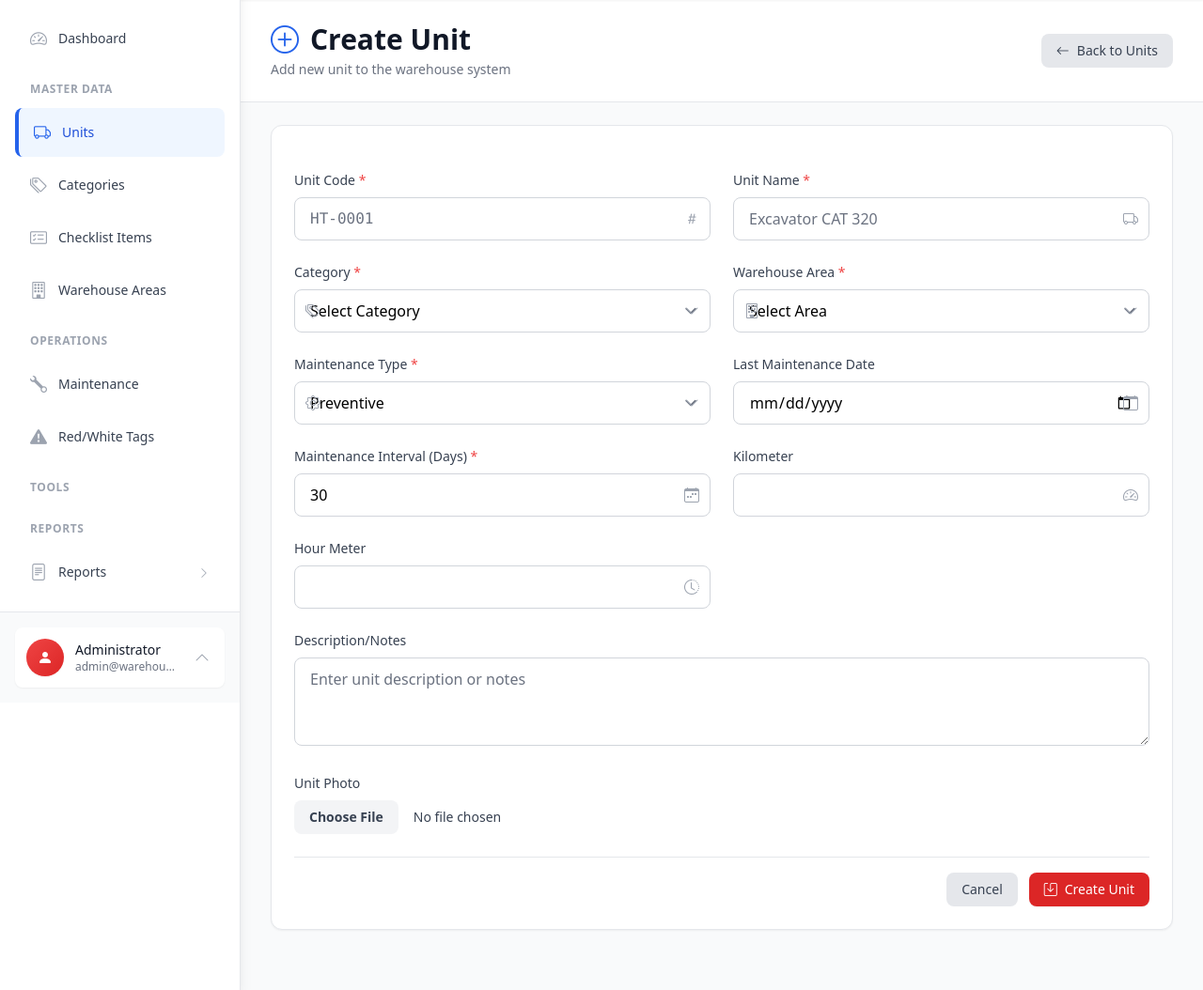
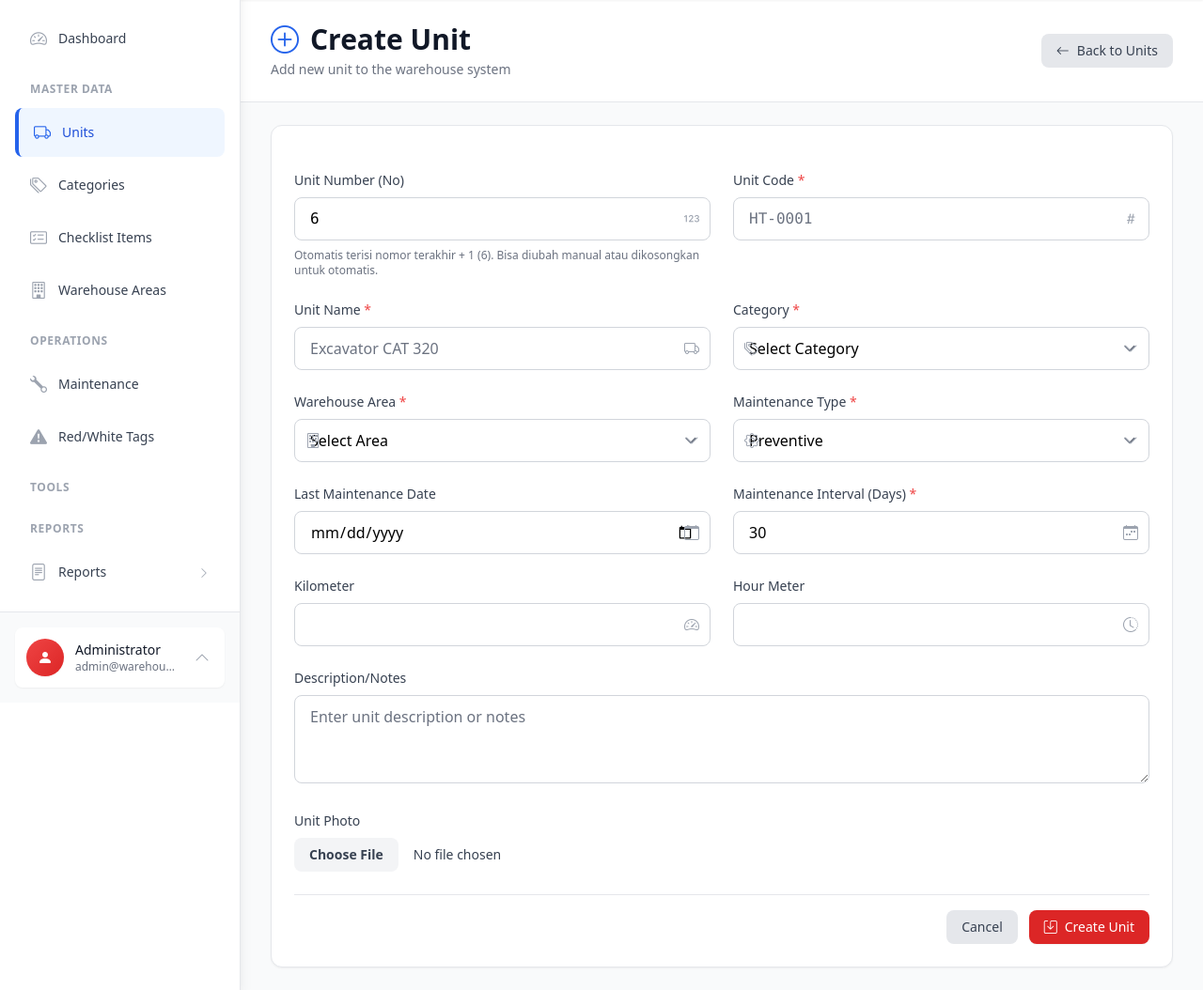
Before and after one commit to angfemas/amtpm-system-wh, a Laravel app: page /units/create in a window 1280 px wide. Shown: the part 65-1119 px from the top of the page at 94% size. Run offline with Laravel 12, Linux system fonts and the light colour scheme; a user stored in the database is signed in; data comes from the database, SQL or seed files in the repository; style sheets or scripts are compiled from the project's sources.

Commit message:
feat(units): add nomor urut numbering identity to units
- Add nullable nomor_urut column + index to units table
- Manual input on create/edit; auto-fills last number + 1 when blank
- Import reads nomor_urut column (manual); update import template
- Display identity format 'no nama_unit unit_category' on list/show
- Order unit list by nomor_urut

Co-Authored-By: ang_femas <ralfianfemas@gmail.com>

```diff
--- a/app/Exports/UnitImportTemplateExport.php
+++ b/app/Exports/UnitImportTemplateExport.php
@@ -11,6 +11,7 @@ class UnitImportTemplateExport implements FromArray, WithHeadings
     {
         return [
             [
+                10,
                 'UNIT001',
                 'Unit Contoh',
                 'Electrical',
@@ -30,6 +31,7 @@ class UnitImportTemplateExport implements FromArray, WithHeadings
     public function headings(): array
     {
         return [
+            'nomor_urut',
             'kode_unit',
             'nama_unit',
             'unit_category',
--- a/app/Http/Controllers/UnitController.php
+++ b/app/Http/Controllers/UnitController.php
@@ -44,7 +44,8 @@ class UnitController extends Controller
             $query->byArea($areaId);
         }
 
-        $units = $query->orderBy('nama_unit')
+        $units = $query->orderByRaw('nomor_urut IS NULL, nomor_urut ASC')
+            ->orderBy('nama_unit')
             ->paginate(10)
             ->withQueryString();
 
@@ -62,8 +63,9 @@ class UnitController extends Controller
     {
         $categories = UnitCategory::active()->orderBy('name')->get();
         $areas = WarehouseArea::active()->orderBy('name')->get();
+        $nextNomorUrut = Unit::nextNomorUrut();
 
-        return view('units.create', compact('categories', 'areas'));
+        return view('units.create', compact('categories', 'areas', 'nextNomorUrut'));
     }
 
     /**
@@ -73,6 +75,11 @@ class UnitController extends Controller
     {
         try {
             $data = $request->validated();
+
+            // Auto-assign nomor urut (last number + 1) when left blank on manual add.
+            if (empty($data['nomor_urut'])) {
+                $data['nomor_urut'] = Unit::nextNomorUrut();
+            }
 
             if ($request->hasFile('foto_unit')) {
                 $data['foto_unit'] = $request->file('foto_unit')->store('units/photos', 'public');
@@ -182,6 +189,17 @@ class UnitController extends Controller
         $areas = WarehouseArea::active()->orderBy('name')->get();
 
         return view('units.edit', compact('unit', 'categories', 'areas'));
+    }
+
+    /**
+     * Return the next available nomor urut (last number + 1).
+     */
+    public function nextNomor(): JsonResponse
+    {
+        return response()->json([
+            'success' => true,
+            'next_nomor_urut' => Unit::nextNomorUrut(),
+        ]);
     }
 
     /**
--- a/app/Http/Requests/StoreUnitRequest.php
+++ b/app/Http/Requests/StoreUnitRequest.php
@@ -24,6 +24,7 @@ class StoreUnitRequest extends FormRequest
     public function rules(): array
     {
         return [
+            'nomor_urut' => ['nullable', 'integer', 'min:1'],
             'kode_unit' => ['required', 'string', 'max:50', 'unique:units,kode_unit'],
             'nama_unit' => ['required', 'string', 'max:255'],
             'unit_category_id' => ['required', 'exists:unit_categories,id'],
@@ -46,6 +47,8 @@ class StoreUnitRequest extends FormRequest
     public function messages(): array
     {
         return [
+            'nomor_urut.integer' => 'Nomor unit harus berupa angka.',
+            'nomor_urut.min' => 'Nomor unit minimal 1.',
             'kode_unit.required' => 'Kode unit wajib diisi.',
             'kode_unit.unique' => 'Kode unit sudah digunakan.',
             'nama_unit.required' => 'Nama unit wajib diisi.',
--- a/app/Http/Requests/UpdateUnitRequest.php
+++ b/app/Http/Requests/UpdateUnitRequest.php
@@ -26,6 +26,7 @@ class UpdateUnitRequest extends FormRequest
         $unitId = $this->route('unit')?->id ?? $this->unit?->id ?? $this->input('id');
 
         return [
+            'nomor_urut' => ['nullable', 'integer', 'min:1'],
             'kode_unit' => ['required', 'string', 'max:50', 'unique:units,kode_unit,' . $unitId],
             'nama_unit' => ['required', 'string', 'max:255'],
             'unit_category_id' => ['required', 'exists:unit_categories,id'],
@@ -49,6 +50,8 @@ class UpdateUnitRequest extends FormRequest
     public function messages(): array
     {
         return [
+            'nomor_urut.integer' => 'Nomor unit harus berupa angka.',
+            'nomor_urut.min' => 'Nomor unit minimal 1.',
             'kode_unit.required' => 'Kode unit wajib diisi.',
             'kode_unit.unique' => 'Kode unit sudah digunakan.',
             'nama_unit.required' => 'Nama unit wajib diisi.',
--- a/app/Imports/UnitsImport.php
+++ b/app/Imports/UnitsImport.php
@@ -69,9 +69,15 @@ class UnitsImport implements OnEachRow, WithHeadingRow, WithChunkReading
 
         $keterangan = $this->getValue($row, ['keterangan', 'description', 'notes']);
 
+        $nomorValue = $this->getValue($row, ['nomor_urut', 'nomor', 'no', 'no_urut']);
+        $nomorUrut = ($nomorValue !== '' && is_numeric($nomorValue) && (int) $nomorValue > 0)
+            ? (int) $nomorValue
+            : null;
+
         Unit::updateOrCreate([
             'kode_unit' => $unitCode,
         ], [
+            'nomor_urut' => $nomorUrut,
             'nama_unit' => $unitName,
             'unit_category_id' => $categoryId,
             'warehouse_area_id' => $areaId,
--- a/app/Models/Unit.php
+++ b/app/Models/Unit.php
@@ -19,6 +19,7 @@ class Unit extends Model
     protected $table = 'units';
 
     protected $fillable = [
+        'nomor_urut',
         'kode_unit',
         'nama_unit',
         'unit_category_id',
@@ -36,6 +37,7 @@ class Unit extends Model
     ];
 
     protected $casts = [
+        'nomor_urut' => 'integer',
         'tanggal_maintenance_terakhir' => 'date',
         'kilometer' => 'decimal:2',
         'hour_meter' => 'decimal:2',
@@ -48,6 +50,7 @@ class Unit extends Model
     ];
 
     protected $appends = [
+        'nomor_display',
         'maintenance_due_date',
         'is_overdue',
         'status_badge',
@@ -113,6 +116,7 @@ class Unit extends Model
         return $query->where(function (Builder $q) use ($search) {
             $q->where('kode_unit', 'like', "%{$search}%")
               ->orWhere('nama_unit', 'like', "%{$search}%")
+              ->orWhere('nomor_urut', 'like', "%{$search}%")
               ->orWhere('keterangan', 'like', "%{$search}%");
         });
     }
@@ -192,6 +196,38 @@ class Unit extends Model
         return strtoupper($this->kode_unit);
     }
 
+    /**
+     * Identitas penomoran kereta dengan format: no nama_unit unit_category.
+     * Contoh: "10 kereta universal MTC setting sport".
+     */
+    public function getNomorDisplayAttribute(): string
+    {
+        $parts = [];
+
+        if ($this->nomor_urut !== null) {
+            $parts[] = $this->nomor_urut;
+        }
+
+        if ($this->nama_unit) {
+            $parts[] = $this->nama_unit;
+        }
+
+        $categoryName = $this->unitCategory?->name;
+        if ($categoryName) {
+            $parts[] = $categoryName;
+        }
+
+        return trim(implode(' ', $parts));
+    }
+
+    /**
+     * Nomor urut berikutnya berdasarkan nomor terakhir yang tersimpan.
+     */
+    public static function nextNomorUrut(): int
+    {
+        return (int) static::max('nomor_urut') + 1;
+    }
+
     // Activity Logging
     public function getActivitylogOptions(): LogOptions
     {
--- a/database/seeders/UnitSeeder.php
+++ b/database/seeders/UnitSeeder.php
@@ -39,6 +39,7 @@ class UnitSeeder extends Seeder
         // Create sample units
         $units = [
             [
+                'nomor_urut' => 1,
                 'nama_unit' => 'Excavator CAT 320',
                 'kode_unit' => 'EXC-001',
                 'unit_category_id' => 1,
@@ -49,6 +50,7 @@ class UnitSeeder extends Seeder
                 'keterangan' => 'Heavy excavator for digging operations',
             ],
             [
+                'nomor_urut' => 2,
                 'nama_unit' => 'Dump Truck Hino 500',
                 'kode_unit' => 'DT-001',
                 'unit_category_id' => 2,
@@ -59,6 +61,7 @@ class UnitSeeder extends Seeder
                 'keterangan' => 'Heavy dump truck for material transport',
             ],
             [
+                'nomor_urut' => 3,
                 'nama_unit' => 'Forklift Toyota',
                 'kode_unit' => 'FL-001',
                 'unit_category_id' => 3,
@@ -69,6 +72,7 @@ class UnitSeeder extends Seeder
                 'keterangan' => 'Electric forklift for warehouse operations',
             ],
             [
+                'nomor_urut' => 4,
                 'nama_unit' => 'Bulldozer Komatsu D155',
                 'kode_unit' => 'BD-001',
                 'unit_category_id' => 1,
@@ -79,6 +83,7 @@ class UnitSeeder extends Seeder
                 'keterangan' => 'Heavy bulldozer for earth moving',
             ],
             [
+                'nomor_urut' => 5,
                 'nama_unit' => 'Crane Tadano',
                 'kode_unit' => 'CR-001',
                 'unit_category_id' => 1,
--- a/resources/views/units/create.blade.php
+++ b/resources/views/units/create.blade.php
@@ -22,6 +22,26 @@
             @csrf
 
             <div class="grid grid-cols-1 md:grid-cols-2 gap-6">
+                <div>
+                    <label for="nomor_urut" class="block text-sm font-medium text-gray-700 mb-2">
+                        Unit Number (No)
+                    </label>
+                    <div class="relative">
+                        <input type="number"
+                               id="nomor_urut"
+                               name="nomor_urut"
+                               min="1"
+                               value="{{ old('nomor_urut', $nextNomorUrut) }}"
+                               class="w-full px-4 py-2.5 border border-gray-300 rounded-lg focus:outline-none focus:ring-2 focus:ring-red-500 focus:border-transparent font-mono"
+                               placeholder="{{ $nextNomorUrut }}">
+                        <i class="bi bi-123 absolute right-3 top-1/2 transform -translate-y-1/2 text-gray-400"></i>
+                    </div>
+                    <p class="mt-2 text-xs text-gray-500">Otomatis terisi nomor terakhir + 1 ({{ $nextNomorUrut }}). Bisa diubah manual atau dikosongkan untuk otomatis.</p>
+                    @error('nomor_urut')
+                        <p class="mt-2 text-sm text-red-600">{{ $message }}</p>
+                    @enderror
+                </div>
+
                 <div>
                     <label for="kode_unit" class="block text-sm font-medium text-gray-700 mb-2">
                         Unit Code <span class="text-red-500">*</span>
--- a/routes/web.php
+++ b/routes/web.php
@@ -28,6 +28,7 @@ Route::middleware('auth')->group(function () {
     Route::post('/unit-categories/{unitCategory}/toggle-status', [UnitCategoryController::class, 'toggleStatus'])->name('unit-categories.toggle-status');
     Route::resource('warehouse-areas', WarehouseAreaController::class)->middleware('permission:areas.view|areas.create|areas.edit|areas.delete');
     Route::post('/warehouse-areas/{warehouseArea}/toggle-status', [WarehouseAreaController::class, 'toggleStatus'])->name('warehouse-areas.toggle-status');
+    Route::get('/units/next-nomor', [UnitController::class, 'nextNomor'])->name('units.next-nomor')->middleware('permission:units.create');
     Route::resource('units', UnitController::class)->middleware('permission:units.view|units.create|units.edit|units.delete');
     Route::post('/units/import', [UnitController::class, 'import'])->name('units.import')->middleware('permission:units.create');
     Route::get('/units/import/template', [UnitController::class, 'downloadImportTemplate'])->name('units.import.template')->middleware('permission:units.create');
```
Also changed, not shown: resources/views/units/edit.blade.php (+20 -0 lines), resources/views/units/index.blade.php (+7 -3 lines), resources/views/units/show.blade.php (+9 -1 lines), database/migrations/2026_06_08_000000_add_nomor_urut_to_units_table.php (added).
